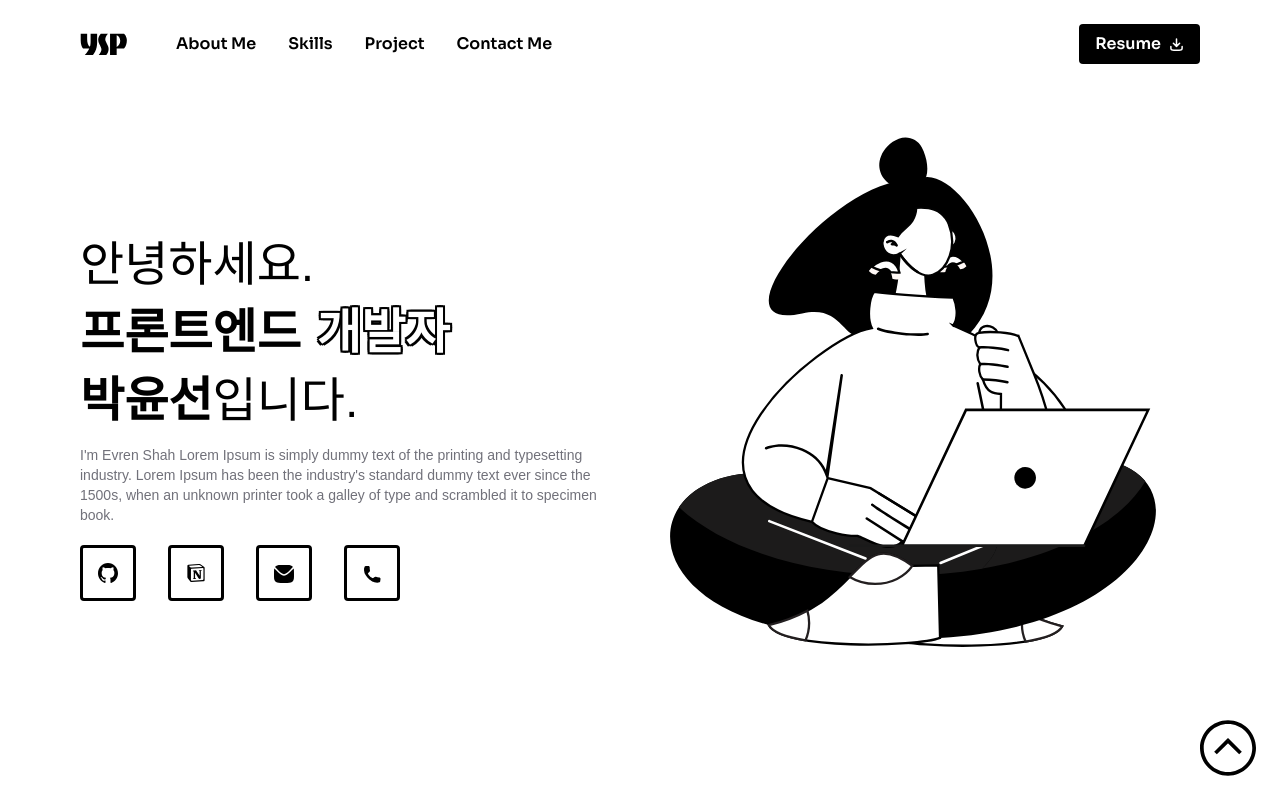
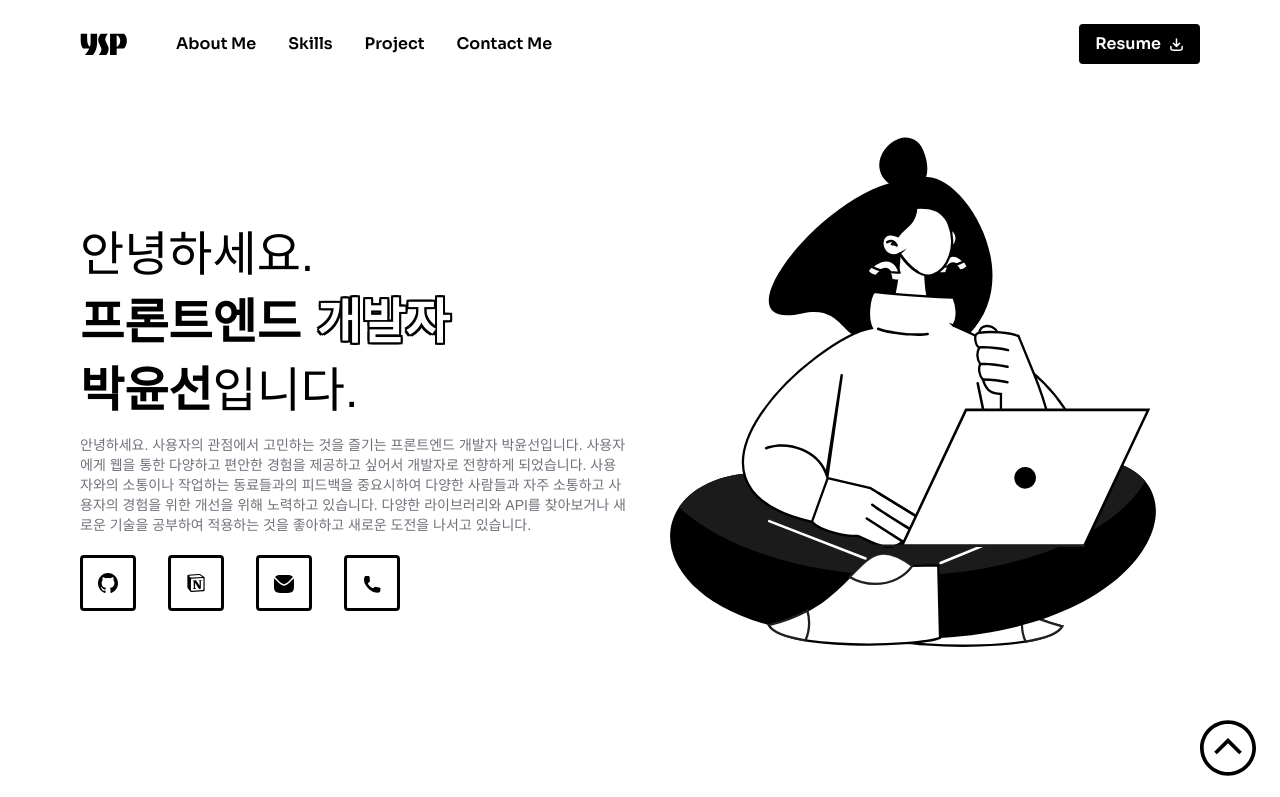
Before and after one commit to YSP97/Portfolio, a React (Vite) app: page / in a window 1280 px wide. Shown: the top 797 px of the page. Built offline with nearby package versions, Linux system fonts and the light colour scheme; no server answers; the database is empty; a web font is replaced by a local one.

Commit message:
[Fix] 배너 텍스트 수정

```diff
--- a/src/sections/Banner.tsx
+++ b/src/sections/Banner.tsx
@@ -55,10 +55,11 @@ export default function Banner() {
             className="text-sm max-w-[600px] text-zinc-500"
             ref={(el) => (linesRef.current[3] = el)}
           >
-            I'm Evren Shah Lorem Ipsum is simply dummy text of the printing and
-            typesetting industry. Lorem Ipsum has been the industry's standard
-            dummy text ever since the 1500s, when an unknown printer took a
-            galley of type and scrambled it to specimen book.
+            안녕하세요. 사용자의 관점에서 고민하는 것을 즐기는 프론트엔드 개발자
+            박윤선입니다. 사용자에게 웹을 통한 다양하고 편안한 경험을 제공하고 싶어서 개발자로 전향하게 되었습니다. 사용자와의 소통이나 작업하는 동료들과의 피드백을
+            중요시하여 다양한 사람들과 자주 소통하고 사용자의 경험을 위한 개선을 위해 노력하고
+            있습니다. 다양한 라이브러리와 API를 찾아보거나 새로운 기술을
+            공부하여 적용하는 것을 좋아하고 새로운 도전을 나서고 있습니다.
           </p>
           <Contacts />
         </div>
```
